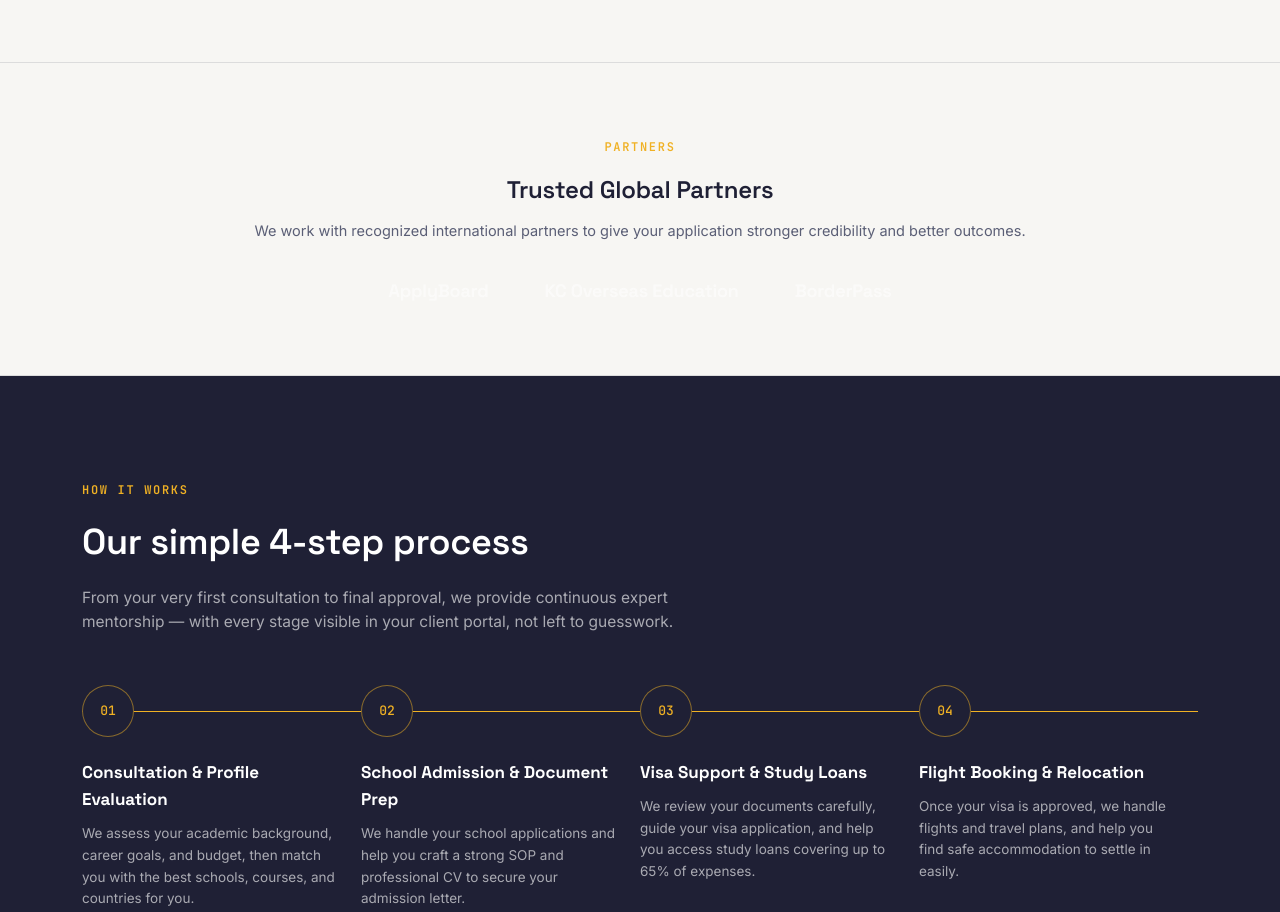
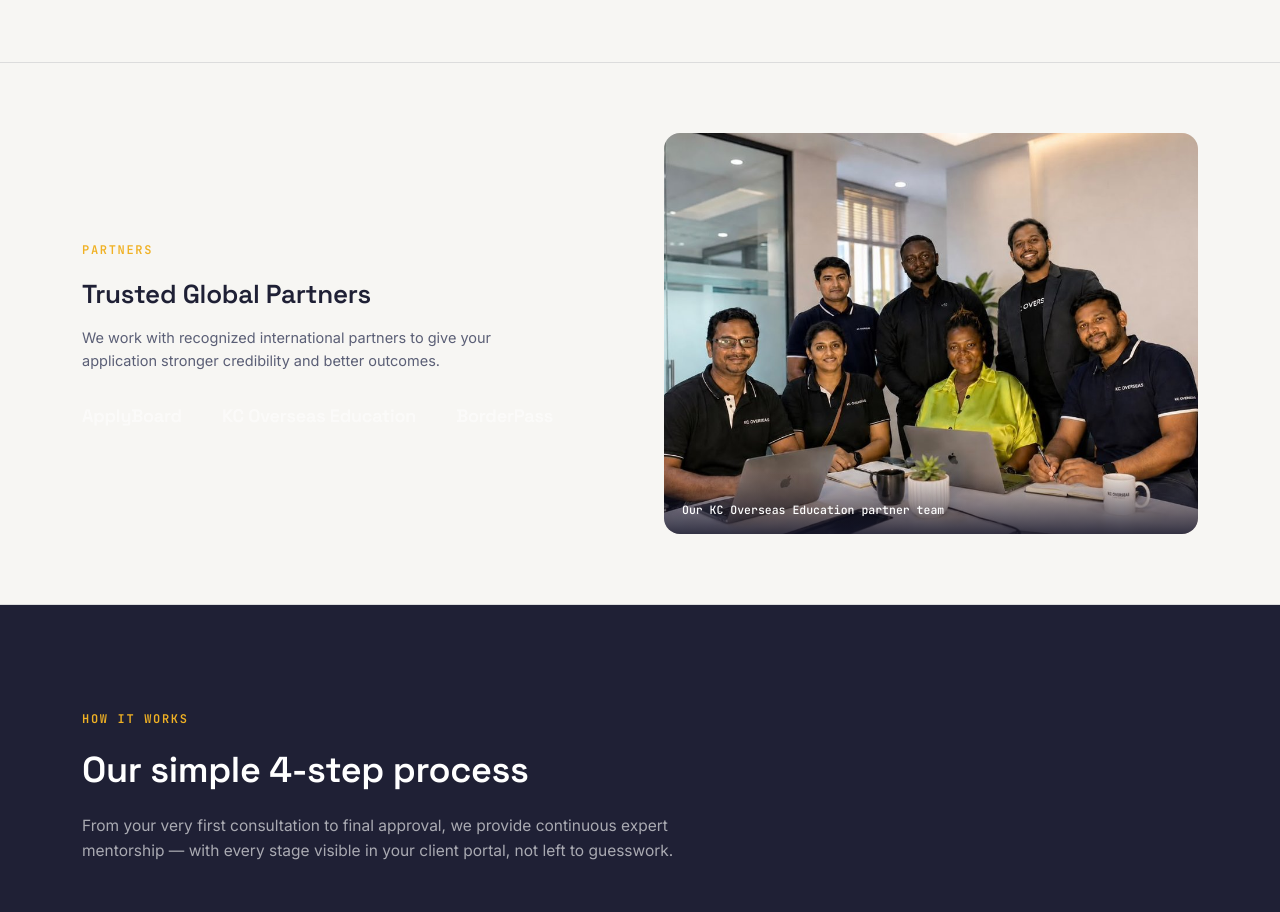
Before and after one commit to vitalcard22/oma-synergies-web, a React (Vite) app: page / in a window 1280 px wide. Shown: the part 2980-3892 px from the top of the page. Built offline with nearby package versions, Linux system fonts and the light colour scheme.

Commit message:
Add real KC Overseas team photo to Partners section, redesign as two-column layout

```diff
--- a/src/pages/Home.css
+++ b/src/pages/Home.css
@@ -219,10 +219,15 @@
 
   /* partners */
   .partners-section{padding:70px 0;border-top:1px solid var(--line-dark);border-bottom:1px solid var(--line-dark);background:var(--paper);}
+  .partners-grid{display:grid;grid-template-columns:1fr 1fr;gap:48px;align-items:center;}
+  @media(max-width:800px){.partners-grid{grid-template-columns:1fr;}}
   .partners-label{text-align:center;margin-bottom:34px;}
-  .partners-row{display:flex;justify-content:center;align-items:center;gap:56px;flex-wrap:wrap;}
-  .partner-name{font-family:var(--display);font-weight:600;font-size:19px;color:var(--navy);opacity:0.55;transition:opacity .3s ease, transform .3s ease;letter-spacing:-0.01em;}
+  .partners-row{display:flex;justify-content:center;align-items:center;gap:40px;flex-wrap:wrap;}
+  .partner-name{font-family:var(--display);font-weight:600;font-size:18px;color:var(--navy);opacity:0.55;transition:opacity .3s ease, transform .3s ease;letter-spacing:-0.01em;}
   .partner-name:hover{opacity:1;transform:translateY(-2px);}
+  .partners-photo{position:relative;border-radius:16px;overflow:hidden;aspect-ratio:4/3;}
+  .partners-photo img{width:100%;height:100%;object-fit:cover;}
+  .partners-photo-caption{position:absolute;bottom:0;left:0;right:0;background:linear-gradient(to top, rgba(20,21,42,0.85), transparent);color:var(--white);font-family:var(--mono);font-size:11.5px;padding:30px 18px 14px;}
 
   /* ===== FAQ ===== */
   .faq-item{border-bottom:1px solid var(--line-dark);}
--- a/src/pages/Home.tsx
+++ b/src/pages/Home.tsx
@@ -9,6 +9,7 @@ import canadaImg from '../assets/destinations/canada.jpg';
 import usaImg from '../assets/destinations/usa.jpg';
 import ukImg from '../assets/destinations/uk.jpg';
 import irelandImg from '../assets/destinations/ireland.jpg';
+import kcOverseasTeam from '../assets/kc-overseas-team.jpg';
 import './Home.css';
 
 const HEADLINE_WORDS = ['global education', 'visa success', 'seamless travel'];
@@ -296,15 +297,21 @@ export default function Home() {
       {/* PARTNERS */}
       <section className="partners-section">
         <div className="wrap">
-          <div className="partners-label reveal">
-            <span className="eyebrow">Partners</span>
-            <h2 style={{ fontSize: 24, marginTop: 12 }}>Trusted Global Partners</h2>
-            <p style={{ color: 'var(--slate)', marginTop: 10, fontSize: 14.5 }}>We work with recognized international partners to give your application stronger credibility and better outcomes.</p>
-          </div>
-          <div className="partners-row reveal">
-            <span className="partner-name">ApplyBoard</span>
-            <span className="partner-name">KC Overseas Education</span>
-            <span className="partner-name">BorderPass</span>
+          <div className="partners-grid">
+            <div className="reveal">
+              <span className="eyebrow">Partners</span>
+              <h2 style={{ fontSize: 26, marginTop: 12 }}>Trusted Global Partners</h2>
+              <p style={{ color: 'var(--slate)', marginTop: 10, fontSize: 14.5, maxWidth: 420 }}>We work with recognized international partners to give your application stronger credibility and better outcomes.</p>
+              <div className="partners-row" style={{ marginTop: 30, justifyContent: 'flex-start' }}>
+                <span className="partner-name">ApplyBoard</span>
+                <span className="partner-name">KC Overseas Education</span>
+                <span className="partner-name">BorderPass</span>
+              </div>
+            </div>
+            <div className="partners-photo reveal">
+              <img src={kcOverseasTeam} alt="Our KC Overseas partner team" />
+              <span className="partners-photo-caption">Our KC Overseas Education partner team</span>
+            </div>
           </div>
         </div>
       </section>
```
Also changed, not shown: src/assets/kc-overseas-team.jpg (added).
